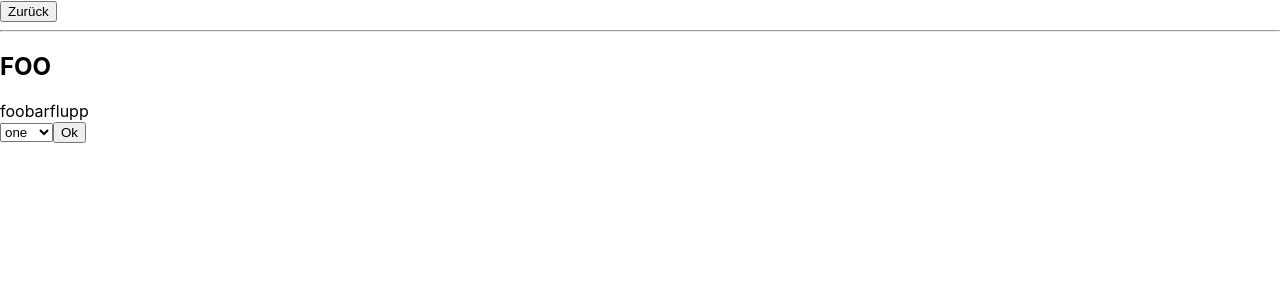
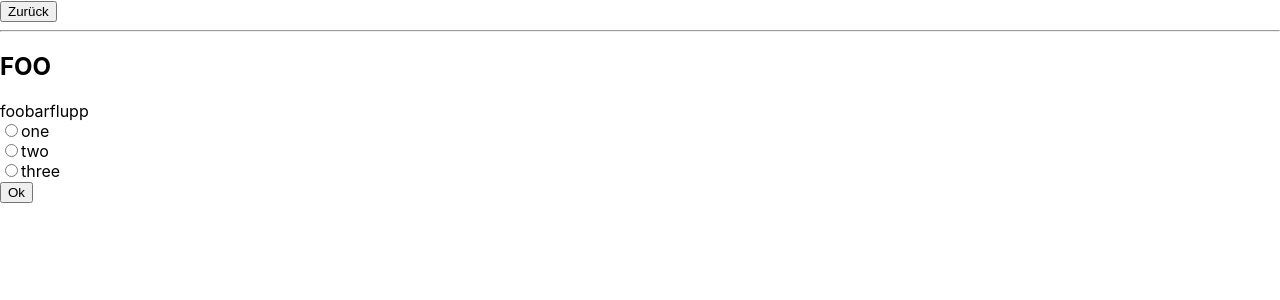
Before and after one commit to MartinGeisse/leitfaden-patreon-deutschland, a React (Create React App) app in the folder src/entscheidungsbaum/: page / in a window 1280 px wide. Shown: the top 300 px of the page. Built offline with nearby package versions, Linux system fonts and the light colour scheme.

Commit message:
Entscheidungsbaum, WIP

```diff
--- a/src/entscheidungsbaum/src/components/DecisionView.tsx
+++ b/src/entscheidungsbaum/src/components/DecisionView.tsx
@@ -17,9 +17,13 @@ export function DecisionView(props: DecisionViewProps) {
         <form onSubmit={e => {props.onChooseValue(selectedValue); e.preventDefault(); return false;}}>
             <h2>{props.decision.text}</h2>
             <div>{props.decision.description}</div>
-            <select value={selectedValue} onChange={e => setSelectedValue(e.target.value)}>
-                {props.decision.options.map((option, i) => <option key={i} value={option.value}>{option.text}</option>)}
-            </select>
+            {props.decision.options.map((option, i) => <div>
+                <input key={i} id={"option" + i} type="radio" value={option.value}
+                    checked={option.value === selectedValue}
+                    onChange={e => {if (e.target.checked) setSelectedValue(option.value)}}
+                />
+                <label htmlFor={"option" + i}>{option.text}</label>
+            </div>)}
             <input type="submit" value="Ok" />
         </form>
     </div>;
--- a/src/entscheidungsbaum/src/data/model.ts
+++ b/src/entscheidungsbaum/src/data/model.ts
@@ -21,7 +21,11 @@ export function createInitialDecisionTreeState(decisionTree: DecisionTree): Deci
 }
 
 export function chooseValue(decisionTree: DecisionTree, state: DecisionTreeState, value: any): DecisionTreeState {
-    return fillHiddenDecisions(decisionTree, [...state, value]);
+    if (value === undefined) {
+        return state;
+    } else {
+        return fillHiddenDecisions(decisionTree, [...state, value]);
+    }
 }
 
 export function fillHiddenDecisions(decisionTree: DecisionTree, state: DecisionTreeState): DecisionTreeState {
@@ -42,8 +46,10 @@ export function fillHiddenDecisions(decisionTree: DecisionTree, state: DecisionT
 
 export function undoChoice(decisionTree: DecisionTree, state: DecisionTreeState): DecisionTreeState {
     state = [...state];
-    state.pop();
     while (state.length > 0 && state[state.length - 1] === undefined) {
+        state.pop();
+    }
+    if (state.length > 0) {
         state.pop();
     }
     return state;
```
